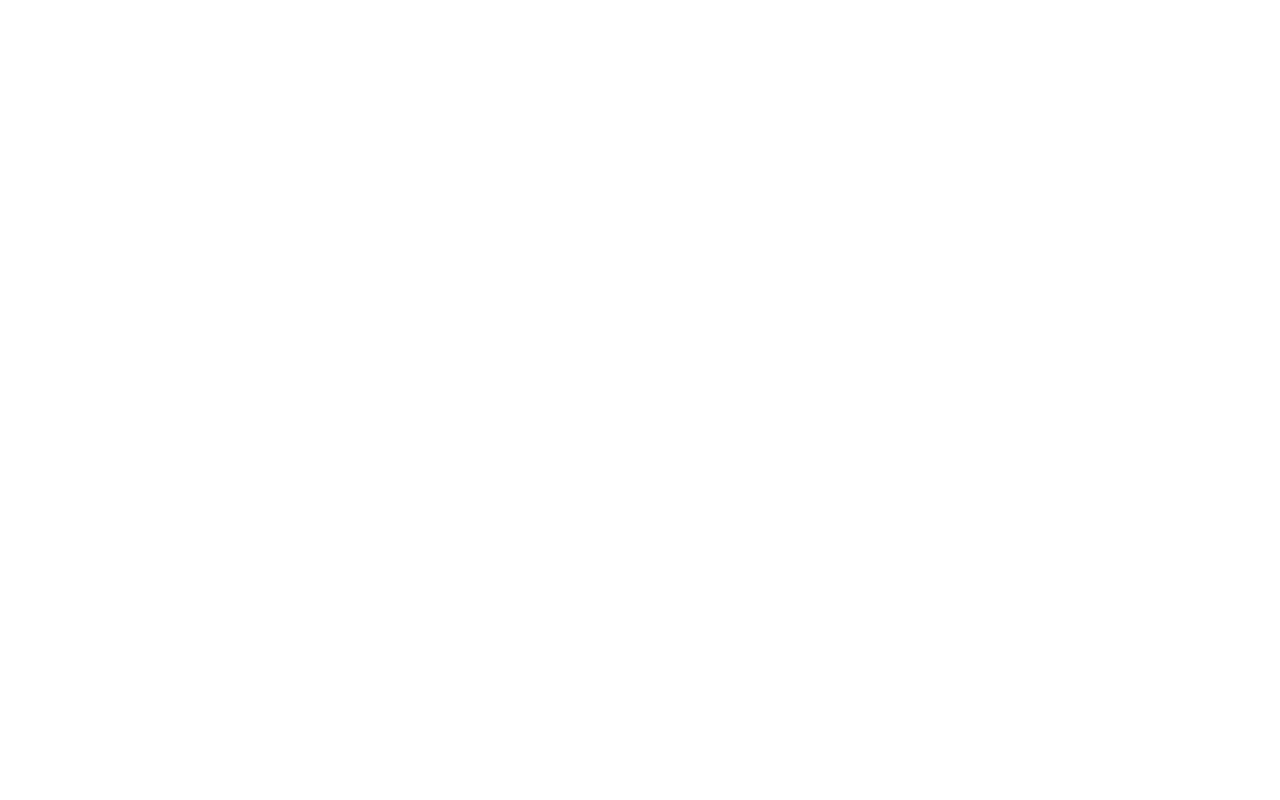
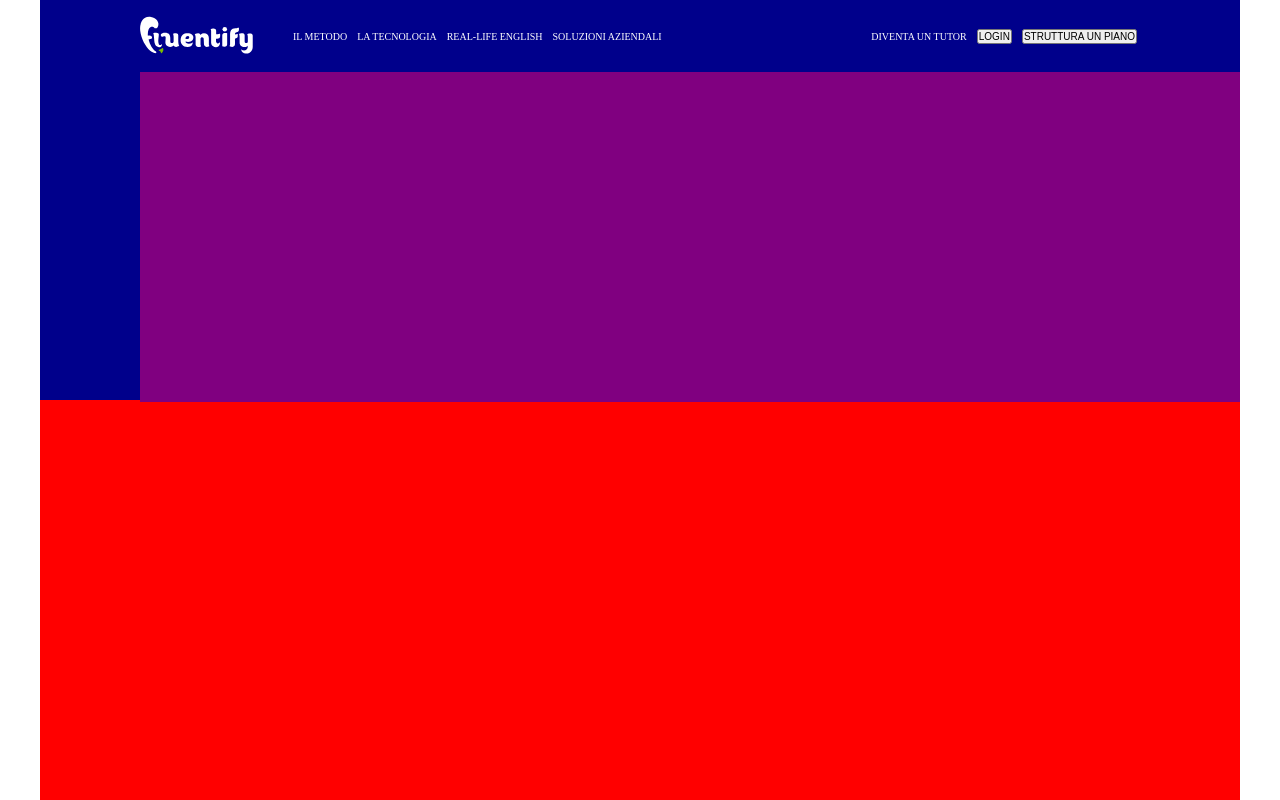
Before and after one commit to rakhan177/htmlcss-fluentify, a plain HTML site: page index.html in a window 1280 px wide. Drawn offline with Linux system fonts and the light colour scheme.

Commit message:
header > nav

```diff
--- a/css/style.css
+++ b/css/style.css
@@ -0,0 +1,109 @@
+/* generali */
+
+*{
+  box-sizing: border-box;
+  margin: 0;
+  padding: 0;
+}
+
+.conteiner{
+  margin: 0 auto;
+  width: 1200px;
+  height: 100vh;
+  background-color: red;
+}
+
+.clearfix{
+  content: "";
+  display: table;
+  clear: both;
+}
+
+.fl{
+  float: left;
+}
+
+.pdl{
+  padding-left: 100px;
+}
+
+.pdr{
+  padding-right: 100px;
+}
+
+a{
+  text-decoration: none;
+}
+
+.font-size{
+  font-size: 10px;
+}
+
+.bianco{
+  color: #fff;
+}
+
+/* / generali */
+
+/* header */
+
+header{
+  width: 100%;
+  height: 400px;
+  background-color: darkblue;
+}
+
+/* nav */
+
+nav{
+  width: 100%;
+  height: 70px;
+}
+
+/* logo nav */
+
+header nav .logo{
+  width: 150px;
+  height: 70px;
+  position: relative;
+}
+
+header nav .logo img{
+  position: absolute;
+  top: 50%;
+  transform: translate(0, -50%);
+}
+
+/* / logo nav */
+/* lista nav */
+
+header nav .list-nav{
+  /* height: 70px; */
+}
+
+/* / parte lista nav */
+/* parte di nav input */
+
+header nav .input-nav{
+  height: 70px;
+  float: right;
+}
+
+header nav ul{
+  text-align: center;
+  line-height: 70px;
+}
+
+header nav li{
+  display: inline-block;
+  padding: 0 3px;
+}
+
+/* / nav input */
+/* / nav */
+
+.ciao{
+  width: 100%;
+  height: 330px;
+  background-color: purple;
+}
--- a/index.html
+++ b/index.html
@@ -6,6 +6,45 @@
     <title></title>
   </head>
   <body>
+    <!-- creo contenitore pagina -->
+    <div class="conteiner">
+      <!-- header pagina -->
+      <header class="pdl">
+        <!-- creo nav -->
+        <nav class="pdr clearfix">
+          <!-- il nav in 3 sezioni -->
+          <!-- 1 sezione logo -->
+          <section class="logo fl">
+            <img src="img/logo.svg" alt="logo">
+          </section>
+          <!-- / 1 sezione logo -->
+          <!-- 2 sezione list-nav -->
+          <section class="list-nav fl">
+            <ul>
+              <li><a class="font-size bianco" href="#">IL METODO</a></li>
+              <li><a class="font-size bianco" href="#">LA TECNOLOGIA</a></li>
+              <li><a class="font-size bianco" href="#">REAL-LIFE ENGLISH</a></li>
+              <li><a class="font-size bianco" href="#">SOLUZIONI AZIENDALI</a></li>
+            </ul>
+          </section>
+          <!-- / 2 sezione list nav -->
+          <!-- 3 sezione input-nav -->
+          <section class="input-nav">
+            <ul>
+              <li><a class="font-size bianco" href="#">DIVENTA UN TUTOR</a></li>
+              <li><input class="font-size" type="button" name="login" value="LOGIN"></li>
+              <li><input class="font-size" type="button" name="piano" value="STRUTTURA UN PIANO"></li>
+            </ul>
+          </section>
+          <!-- / 3 sezione input-nav -->
+        </nav>
+        <!-- / nav -->
+        <div class="ciao">
+
+        </div>
+      </header>
+
+    </div>
 
   </body>
 </html>
```
